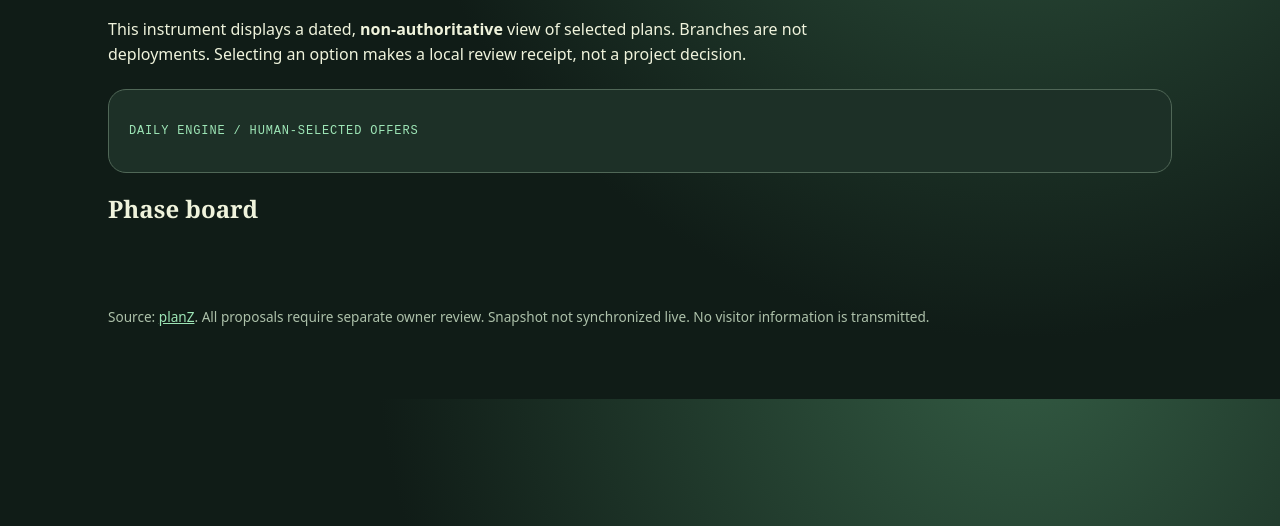
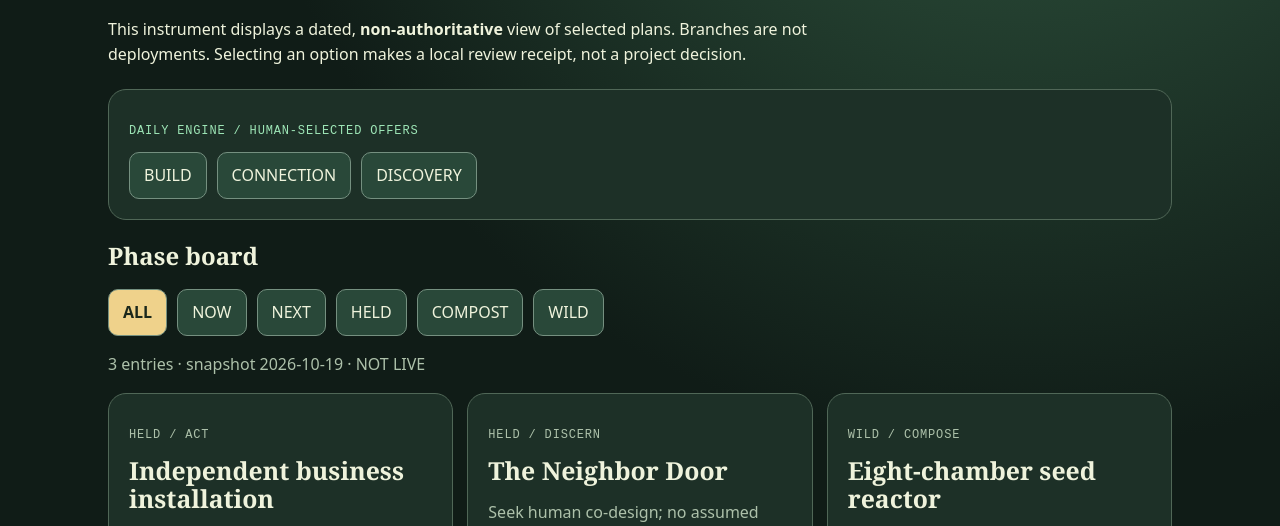
Before and after one commit to the-static-collective/planZ, a plain HTML site: page phaselift/index.html in a window 1280 px wide. Shown: the part 245-771 px from the top of the page. Drawn offline with Linux system fonts and the light colour scheme.

Commit message:
phaselift: activate local board and receipt UI

```diff
--- a/phaselift/index.html
+++ b/phaselift/index.html
@@ -25,4 +25,5 @@ footer{margin-top:48px;color:var(--muted);font-size:.85rem}
 <p id="error" hidden role="alert"></p>
 <footer>Source: <a href="https://github.com/the-static-collective/planZ">planZ</a>. All proposals require separate owner review. Snapshot not synchronized live. No visitor information is transmitted.</footer>
 </main>
+<script type="module" src="./app.mjs"></script>
 </body></html>
```
